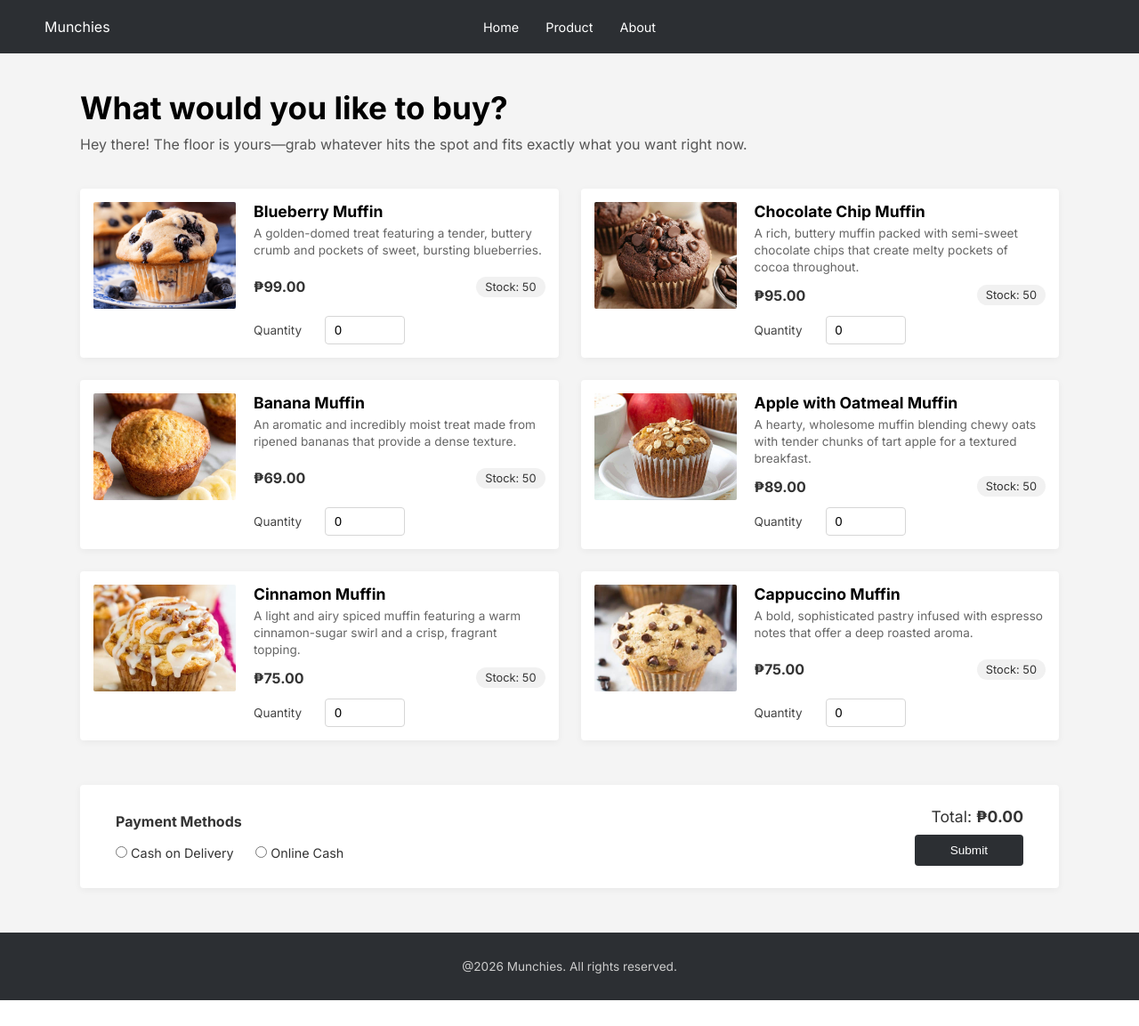
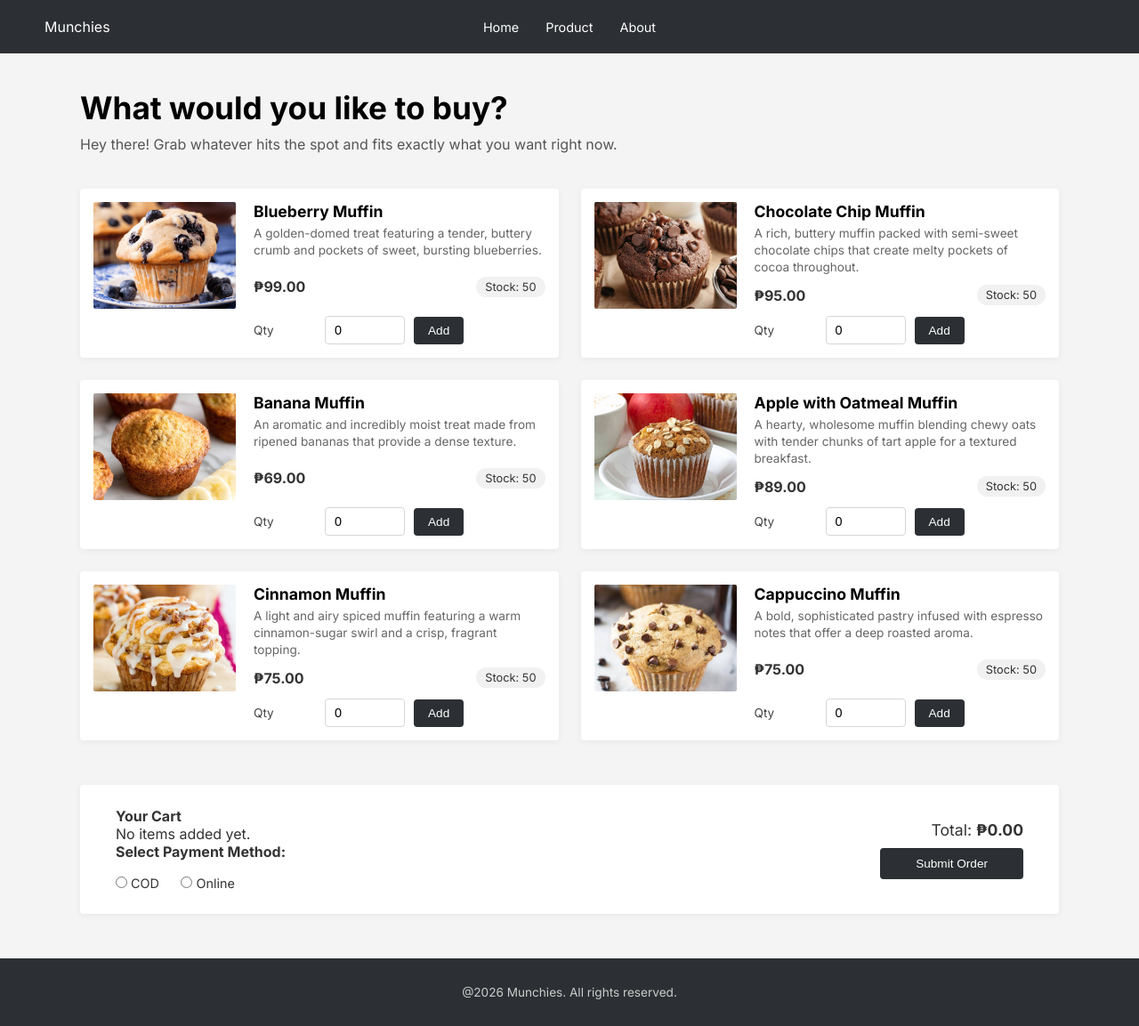
Before and after one commit to Distinct714/Munchies, a PHP site: page /product.php in a window 1280 px wide. Shown: the whole page at 89% size. Before the commit the page ends 1124 px from the top, so only its background shows below. Run offline with PHP 8.4, Linux system fonts and the light colour scheme.

Commit message:
Refactor session and cart management logic

```diff
--- a/Munchies/product.php
+++ b/Munchies/product.php
@@ -1,41 +1,84 @@
 <?php
-session_start();
 
+session_start(); // Starts the session to track the cart and user data.
+
+// Includes the external class file that manages product data and order logic.
 require_once __DIR__ . '/classes/MuffinShop.php';
 
+// Creates an instance of the MuffinShop class.
 $shop = new MuffinShop();
+
+// Retrieves the list of muffins (name, price, etc.) from MuffinShop().
 $products = $shop->getProducts();
-$customerName = $_SESSION['munchies_customer_name'] ?? '';
-$orderResult = [
-    'errors' => [],
-    'success' => [],
-    'total' => 0,
-];
 
-if (!empty($_POST)) {
+// COOKIE & SESSION LOGIC
+$customerName = $_SESSION['munchies_customer_name'] ?? ($_COOKIE['munchies_user'] ?? '');
+
+// Initialize cart and order results
+if (!isset($_SESSION['cart'])) { $_SESSION['cart'] = []; }
+$orderResult = ['errors' => [], 'success' => [], 'total' => 0];
+
+// This block runs only when a user clicks a button (Add, Remove, or Submit).
+if ($_SERVER['REQUEST_METHOD'] === 'POST') {
+
+    // 1. CAPTURING CUSTOMER NAME & SETTING COOKIES
     $firstName = trim($_POST['firstname'] ?? '');
     $lastName = trim($_POST['lastname'] ?? '');
-    $customerName = trim($firstName . ' ' . $lastName);
 
-    if ($customerName !== '') {
+    if ($firstName !== '' || $lastName !== '') {
+        $customerName = trim($firstName . ' ' . $lastName);
         $_SESSION['munchies_customer_name'] = $customerName;
+        setcookie('munchies_user', $customerName, time() + (86400 * 30), "/");
     }
 
-    $hasQuantityData = isset($_POST['qty']) && is_array($_POST['qty']);
+    // 2. ADD TO CART LOGIC
+    if (isset($_POST['add_to_cart'])) {
+        $productId = $_POST['add_to_cart'];
+        $qty = (int)($_POST['qty'][$productId] ?? 0);
+        if ($qty > 0) {
+            $_SESSION['cart'][$productId] = $qty;
+        }
+    }
 
-    if ($hasQuantityData) {
+    // 3. REMOVE ITEM LOGIC
+    if (isset($_POST['remove_item'])) {
+        $removeId = $_POST['remove_item'];
+        unset($_SESSION['cart'][$removeId]);
+    }
+
+    // 4. FINAL ORDER SUBMISSION
+    if (isset($_POST['final_submit'])) {
+
         $paymentMethod = $_POST['pay'] ?? '';
-
         if ($paymentMethod === '') {
             $orderResult['errors'][] = 'Please select a payment method.';
+        } elseif (empty($_SESSION['cart'])) {
+            $orderResult['errors'][] = 'Your cart is empty.';
         } else {
-            $orderResult = $shop->processOrder($_POST['qty']);
+            $orderResult = $shop->processOrder($_SESSION['cart']);
+            if (empty($orderResult['errors'])) {
+                $_SESSION['cart'] = []; // Clear cart on success
+            }
+        }
+
+        $orderResult = $shop->processOrder($_SESSION['cart']);
+        if (empty($orderResult['errors'])) {
+            // Clears the cart only if the order was successful.
+            $_SESSION['cart'] = [];
+            // clear the cookie after a successful order
+            setcookie('munchies_user', '', time() - 3600, "/");
         }
     }
 }
 
-$paymentMethod = $_POST['pay'] ?? '';
+// Calculate and display running total price shown in the checkout bar.
+foreach ($_SESSION['cart'] as $id => $qty) {
+    if (isset($products[$id])) {
+        $orderResult['total'] += ($products[$id]['price'] * $qty);
+    }
+}
 ?>
+
 <!DOCTYPE html>
 <html lang="en">
 <head>
@@ -59,30 +102,9 @@ $paymentMethod = $_POST['pay'] ?? '';
     <main class="container">
         <header class="page-header">
             <h1>What would you like to buy?</h1>
-            <p>Hey there! The floor is yours—grab whatever hits the spot and fits exactly what you want right now.</p>
-            <?php if ($customerName !== ''): ?>
-                <div class="customer-note">Hello, <?php echo htmlspecialchars($customerName); ?>. Your order form is ready.</div>
-            <?php endif; ?>
+            <p>Hey there! Grab whatever hits the spot and fits exactly what you want right now.</p>
         </header>
 
-        <?php if (!empty($orderResult['errors'])): ?>
-            <section class="message-box error-box">
-                <h4>Please check your order</h4>
-                <ul>
-                    <?php foreach ($orderResult['errors'] as $error): ?>
-                        <li><?php echo htmlspecialchars($error); ?></li>
-                    <?php endforeach; ?>
-                </ul>
-            </section>
-        <?php endif; ?>
-
-        <?php if (!empty($orderResult['success'])): ?>
-            <section class="message-box success-box">
-                <h4>Order updated</h4>
-                <p><?php echo htmlspecialchars(implode(', ', $orderResult['success'])); ?></p>
-                <p>Total: <strong>₱<?php echo number_format((float) $orderResult['total'], 2); ?></strong></p>
-            </section>
-        <?php endif; ?>
 
         <form action="product.php" method="POST">
             <section class="product-grid">
@@ -104,16 +126,19 @@ $paymentMethod = $_POST['pay'] ?? '';
                             </div>
 
                             <div class="quantity-row">
-                                <label for="qty-<?php echo htmlspecialchars($productId); ?>">Quantity</label>
+                                <label for="qty-<?php echo htmlspecialchars($productId); ?>">Qty</label>
                                 <input
                                     type="number"
                                     id="qty-<?php echo htmlspecialchars($productId); ?>"
                                     name="qty[<?php echo htmlspecialchars($productId); ?>]"
                                     min="0"
                                     max="<?php echo $stock; ?>"
-                                    value="<?php echo $shop->getInitialQuantity($productId); ?>"
+                                    value="<?php echo $_SESSION['cart'][$productId] ?? $shop->getInitialQuantity($productId); ?>"
                                     <?php echo $stock === 0 ? 'disabled' : ''; ?>
                                 >
+                                <button type="submit" name="add_to_cart" value="<?php echo $productId; ?>" class="add-btn" <?php echo $stock === 0 ? 'disabled' : ''; ?>>
+                                    Add
+                                </button>
                             </div>
                         </div>
                     </div>
@@ -121,14 +146,56 @@ $paymentMethod = $_POST['pay'] ?? '';
             </section>
 
             <section class="checkout-bar">
-                <div class="payment-methods">
-                    <h4>Payment Methods</h4>
-                    <label><input type="radio" name="pay" value="cod" <?php echo $paymentMethod === 'cod' ? 'checked' : ''; ?>> Cash on Delivery</label>
-                    <label><input type="radio" name="pay" value="online" <?php echo $paymentMethod === 'online' ? 'checked' : ''; ?>> Online Cash</label>
+                <div class="cart-summary">
+
+                    <?php if ($customerName !== ''): ?>
+                        <div class="customer-note">Ordering as: <?php echo htmlspecialchars($customerName); ?></div>
+                    <?php endif; ?>
+
+                    <?php if (!empty($orderResult['errors'])): ?>
+                        <section class="message-box error-box">
+                            <h4>Please check your order</h4>
+                            <ul>
+                                <?php foreach ($orderResult['errors'] as $error): ?>
+                                    <li><?php echo htmlspecialchars($error); ?></li>
+                                <?php endforeach; ?>
+                            </ul>
+                        </section>
+                    <?php endif; ?>
+
+                    <?php if (!empty($orderResult['success'])): ?>
+                        <section class="message-box success-box">
+                            <h4>Order updated</h4>
+                            <p><?php echo htmlspecialchars(implode(', ', $orderResult['success'])); ?></p>
+                        </section>
+                    <?php endif; ?>
+
+                    <h4>Your Cart</h4>
+                    <?php if (empty($_SESSION['cart'])): ?>
+                        <p class="empty-msg">No items added yet.</p>
+                    <?php else: ?>
+                        <ul class="cart-list">
+                            <?php foreach ($_SESSION['cart'] as $id => $qty): ?>
+                                <li>
+                                    <span><?php echo htmlspecialchars($products[$id]['name']); ?> (x<?php echo $qty; ?>)</span>
+                                    <button type="submit" name="remove_item" value="<?php echo $id; ?>" class="remove-btn">Remove</button>
+                                </li>
+                            <?php endforeach; ?>
+                        </ul>
+                    <?php endif; ?>
+
+                    <div class="payment-methods">
+
+
+                        <h4>Select Payment Method:</h4>
+                        <label><input type="radio" name="pay" value="cod"> COD</label>
+                        <label><input type="radio" name="pay" value="online"> Online</label>
+                    </div>
                 </div>
+
                 <div class="total-section">
                     <p>Total: <strong>₱<?php echo number_format((float) $orderResult['total'], 2); ?></strong></p>
-                    <button type="submit" class="submit-btn">Submit</button>
+                    <button type="submit" name="final_submit" class="submit-btn">Submit Order</button>
                 </div>
             </section>
         </form>
@@ -137,6 +204,5 @@ $paymentMethod = $_POST['pay'] ?? '';
     <footer>
         @2026 Munchies. All rights reserved.
     </footer>
-
 </body>
 </html>
```
